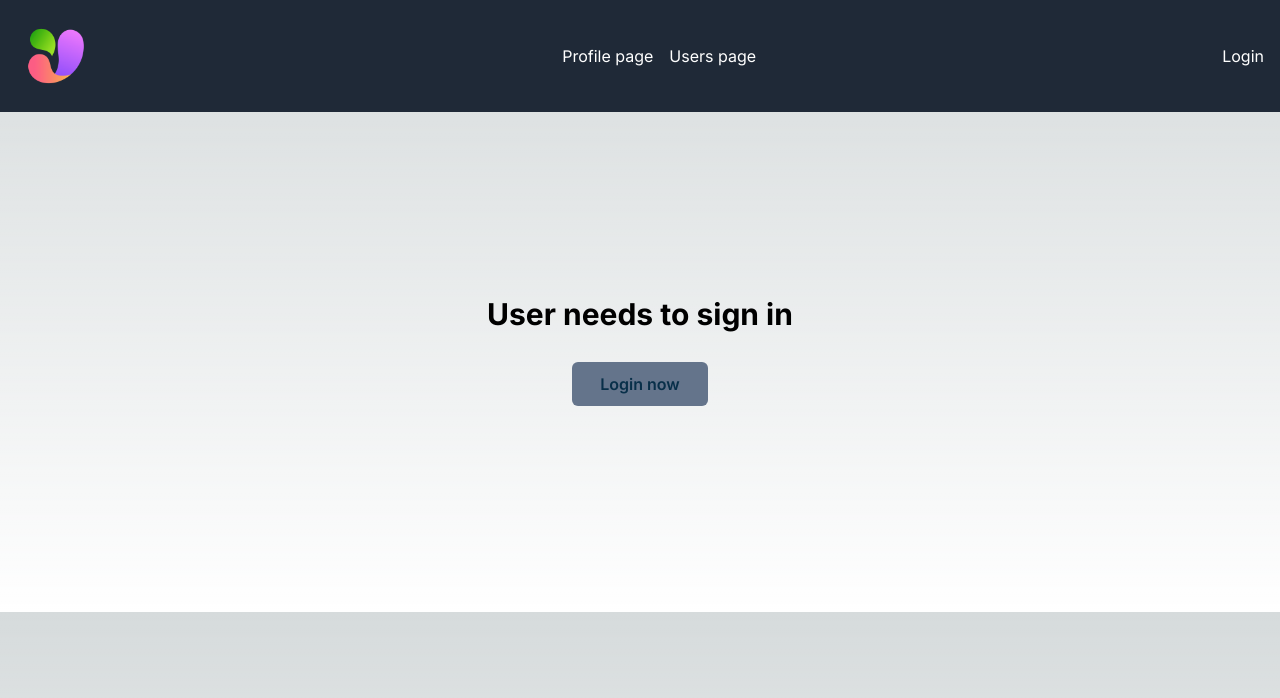
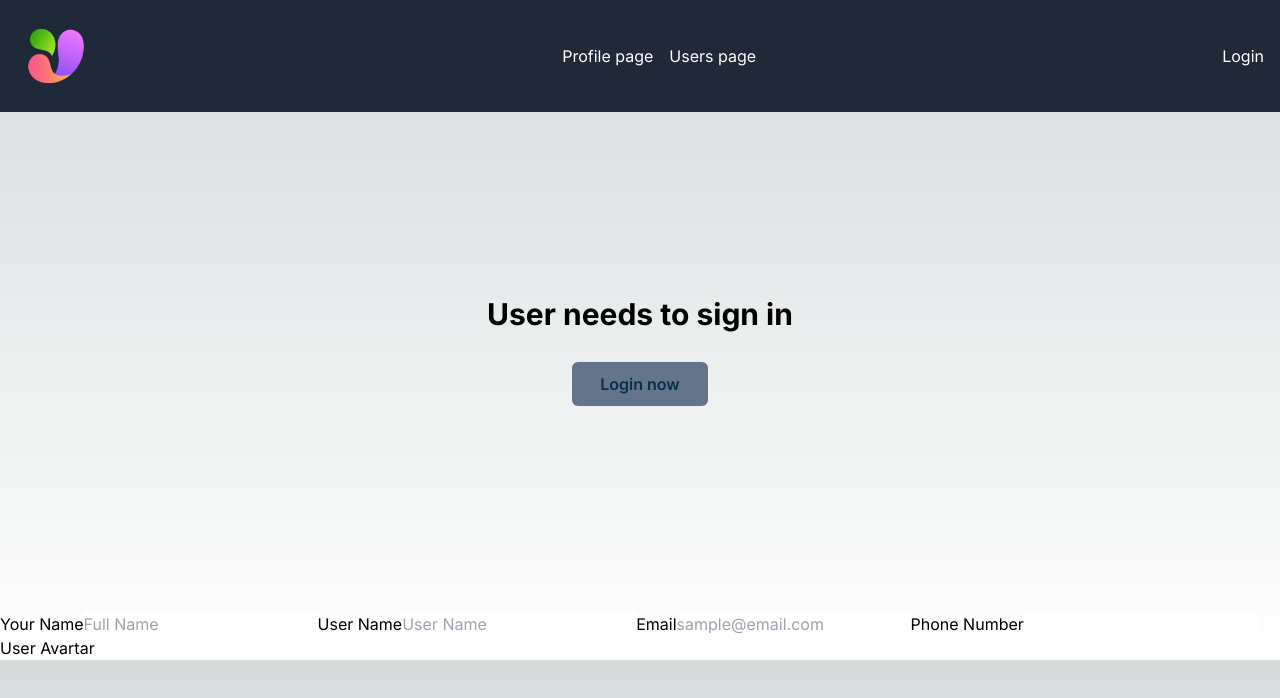
Before and after one commit to Adekoye-Adewale/supabase-data-storage, a Next.js app: page /profile-page in a window 1280 px wide. Shown: the top 698 px of the page. Built offline with nearby package versions, Linux system fonts and the light colour scheme; no server answers.

Commit message:
Update page.jsx

```diff
--- a/src/app/profile-page/page.jsx
+++ b/src/app/profile-page/page.jsx
@@ -38,6 +38,34 @@ export default function ProfilePage() {
                 </div>
 
             )}
+            <div>
+                <form action="">
+                    <span>
+                        <label htmlFor="name">Your Name</label>
+                        <input type="text" name="name" placeholder="Full Name"/>
+                    </span>
+
+                    <span>
+                        <label htmlFor="userName">User Name</label>
+                        <input type="text" name="userName" placeholder="User Name" />
+                    </span>
+
+                    <span>
+                        <label htmlFor="email">Email</label>
+                        <input type="email" name="email" placeholder="sample@email.com" />
+                    </span>
+
+                    <span>
+                        <label htmlFor="phoneNumber">Phone Number</label>
+                        <input type="tel" name="phoneNumber" id="phoneNumber" />
+                    </span>
+
+                    <span>
+                        <label htmlFor="userAvartar">User Avartar</label>
+                        <input type="url" name="userAvartar" id="userAvartar" />
+                    </span>
+                </form>
+            </div>
         </main>
     );
 }
```
